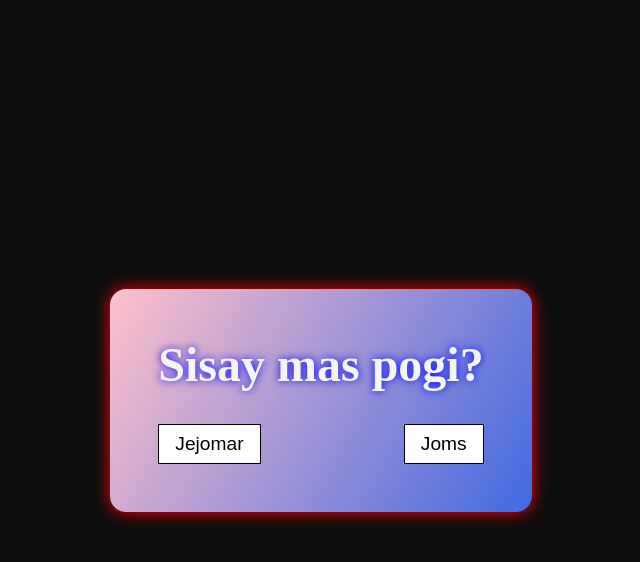
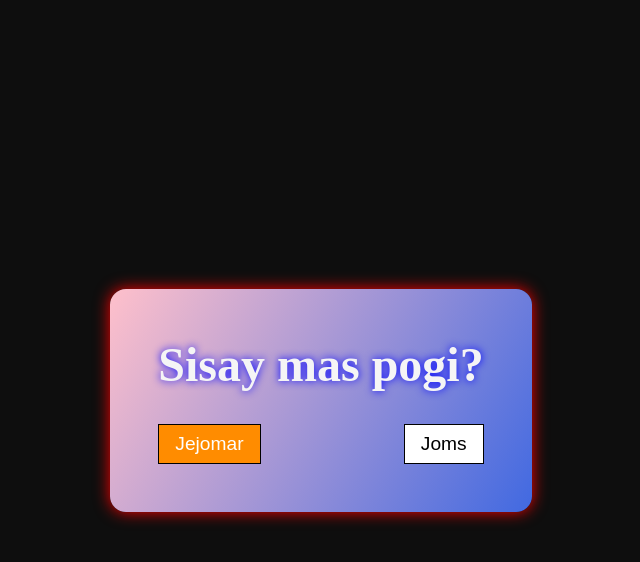
Before and after one commit to panesjejomar/dumb, a plain HTML site: page index.html in a window 1280 px wide. In both pictures the pointer is over the button "Jejomar". Shown: the whole page, without its empty margins (319-959 px from the left). Drawn offline with Linux system fonts and the light colour scheme.

Commit message:
hover button

```diff
--- a/index.css
+++ b/index.css
@@ -35,6 +35,7 @@ h2{
 }
 
 
+
 button{
 	font-size: 1.2rem;
 	padding: 0.5rem 1rem;
@@ -42,3 +43,8 @@ button{
 	border: 1px solid black;
 	cursor: pointer;
 }
+
+button:hover{
+	background-color: darkorange;
+	color:  white;
+}
```
